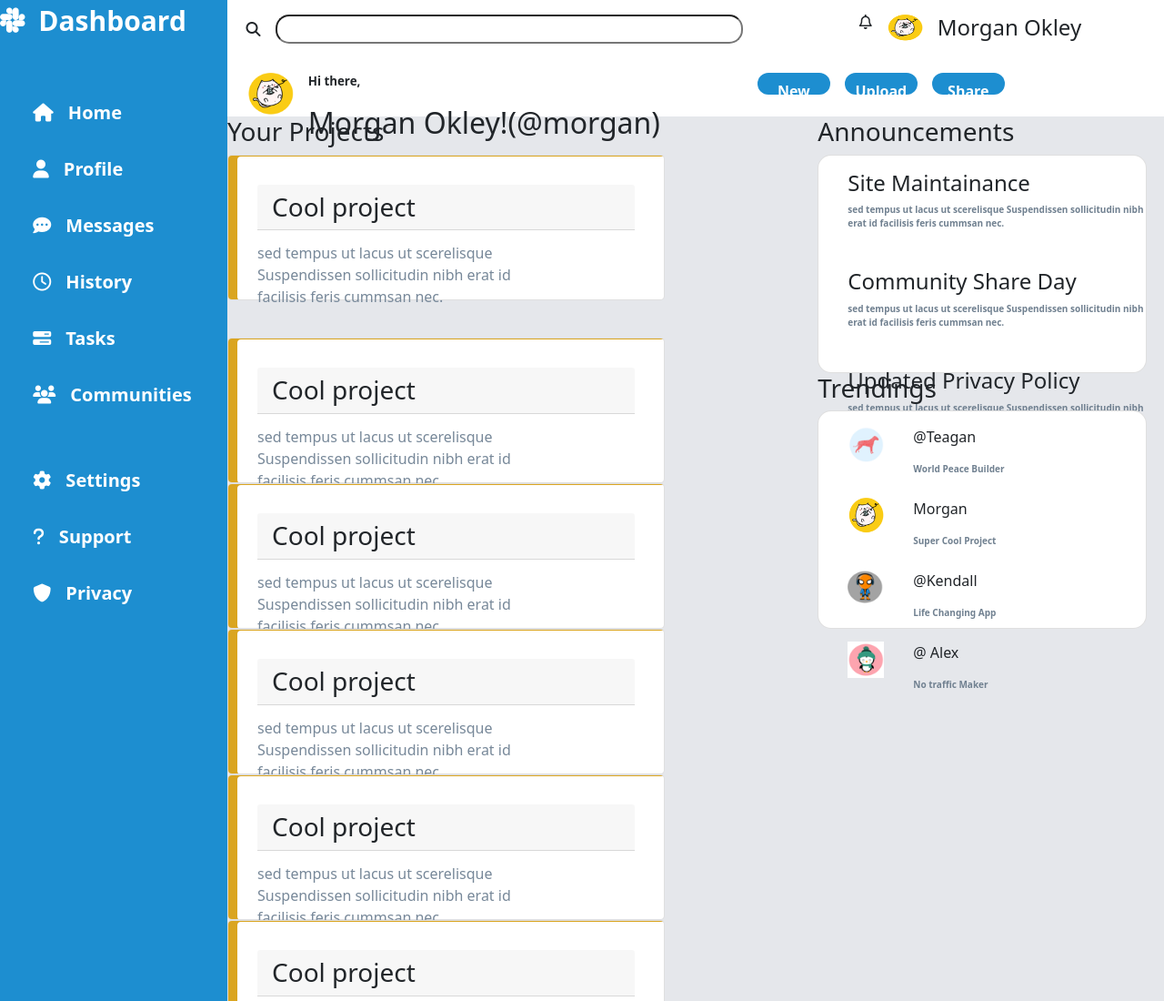
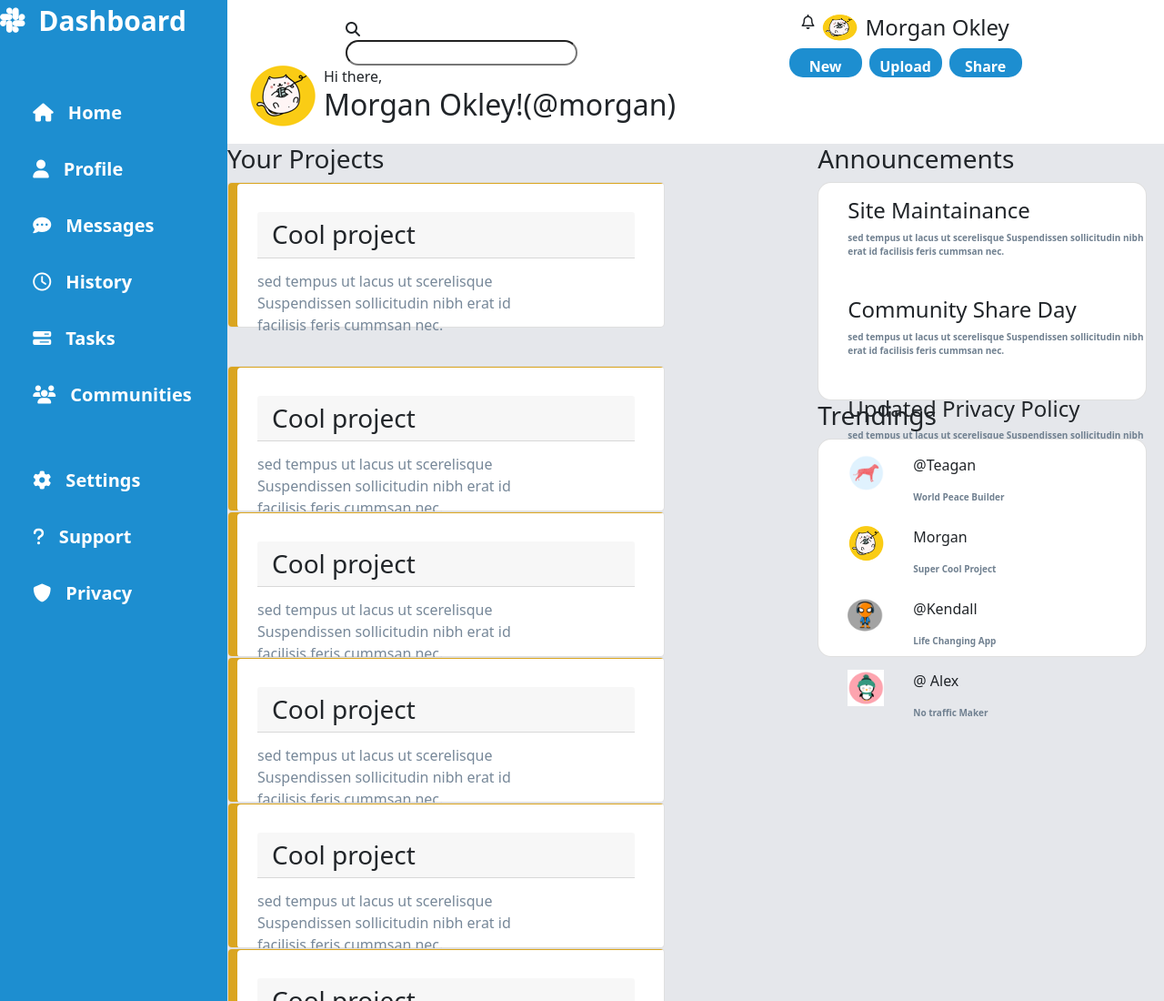
Before and after one commit to pagoulid/Admin-Dashboard, a plain HTML site: page index.html in a window 1280 px wide. Shown: the top 1100 px of the page at 91% size. Drawn offline with nearby package versions, Linux system fonts and the light colour scheme.

Commit message:
Attempt to resolve header section  styling

```diff
--- a/index.html
+++ b/index.html
@@ -51,25 +51,33 @@
 
         </div>
         <div class="main-content">
-        <div class="header">
-            <div>
+        <div class="header container py-3">
+            <div class="row">
+                <div class="col-6">
+                    <div class="wrapper start">
+                        <div class="search">
                             <i class="fa fa-search"></i>
                             <input type="text" id="search">
                         </div>
+                        <div class="greeting d-flex gap-2">
+                            <img src="./header-icon.png" alt="">
                             <div>
+                                <p class="mb-0">Hi there, </p>
+                                <h2>Morgan Okley!(@morgan)</h3>
+                            </div>
+                        </div>
+                    </div>
+
+                </div>
+                <div class="col-5">
+                    <div class="wrapper end">
+                        <div class="user d-flex gap-2">
                             <i class="fa fa-bell-o"></i>
                             <img src="./header-icon.png" width="40" height="30" alt="">
                             <h4>Morgan Okley</h4>
                         </div>
-            <div>
-                <img src="./header-icon.png" alt="">
-                <div>
-                    <p>Hi there, </p>
-                    <h2>Morgan Okley!(@morgan)</h3>
-                </div>
 
-            </div>
-            <div>
+                        <div class="options d-flex gap-2">
                                 <li>
                                     <div>New</div>
                                 </li>
@@ -79,6 +87,11 @@
                                 <li>
                                     <div>Share</div>
                                 </li>
+                        </div>
+
+                    </div>
+
+                </div>
             </div>
         </div>
         <div class="content">
--- a/style.css
+++ b/style.css
@@ -63,7 +63,7 @@ ul{
     overflow: hidden;
     background-color: var(--blue-clr);
 }
-.header{
+/*.header{
     display:grid;
     height: max-content;
     grid-template-rows: 2rem 3rem;
@@ -73,7 +73,18 @@ ul{
     padding-top:1rem;
     padding-left:2%;
 
+}*/
+.wrapper{
+    display:flex;
+    flex-direction:column;
+    align-items:center
 }
+.wrapper.start{justify-content:start;}
+.wrapper.end{justify-content:end;}
+
+
+
+
 .content{
     grid-row: 2 / span 3;
     display:flex;
```
Lines whose indentation alone changed are shown as unchanged.
